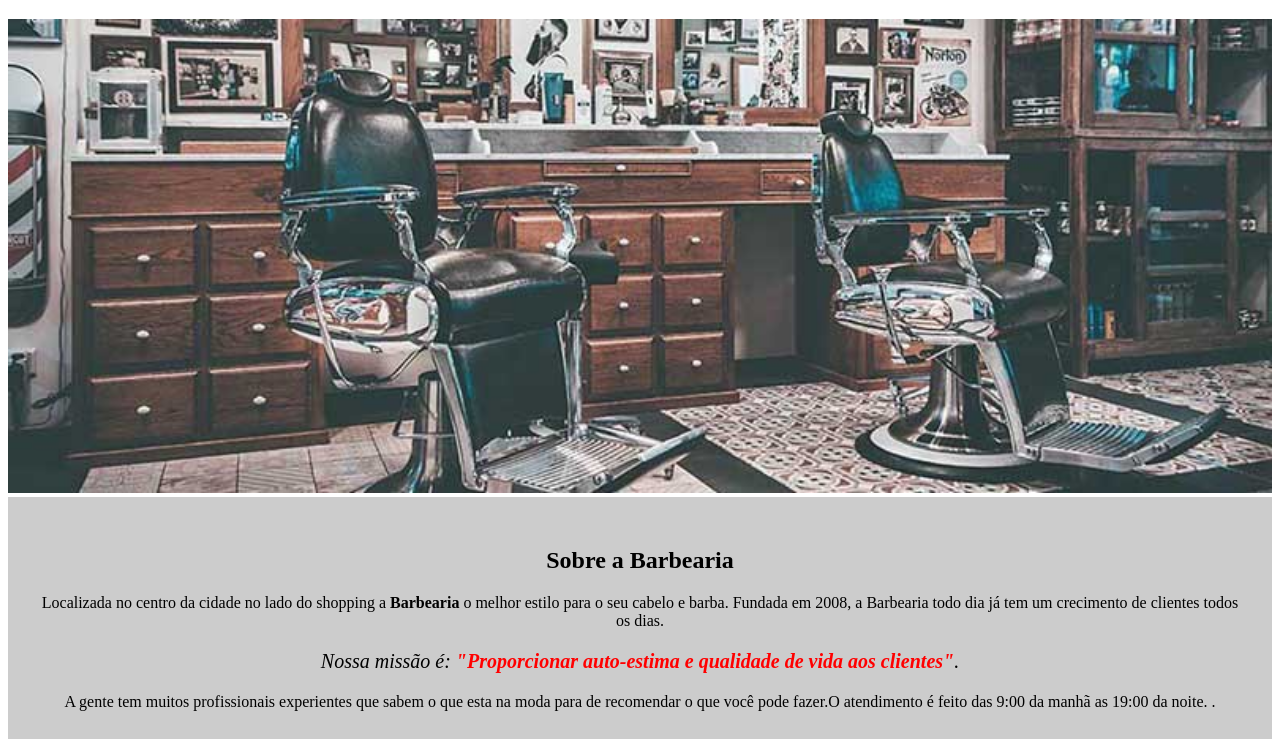
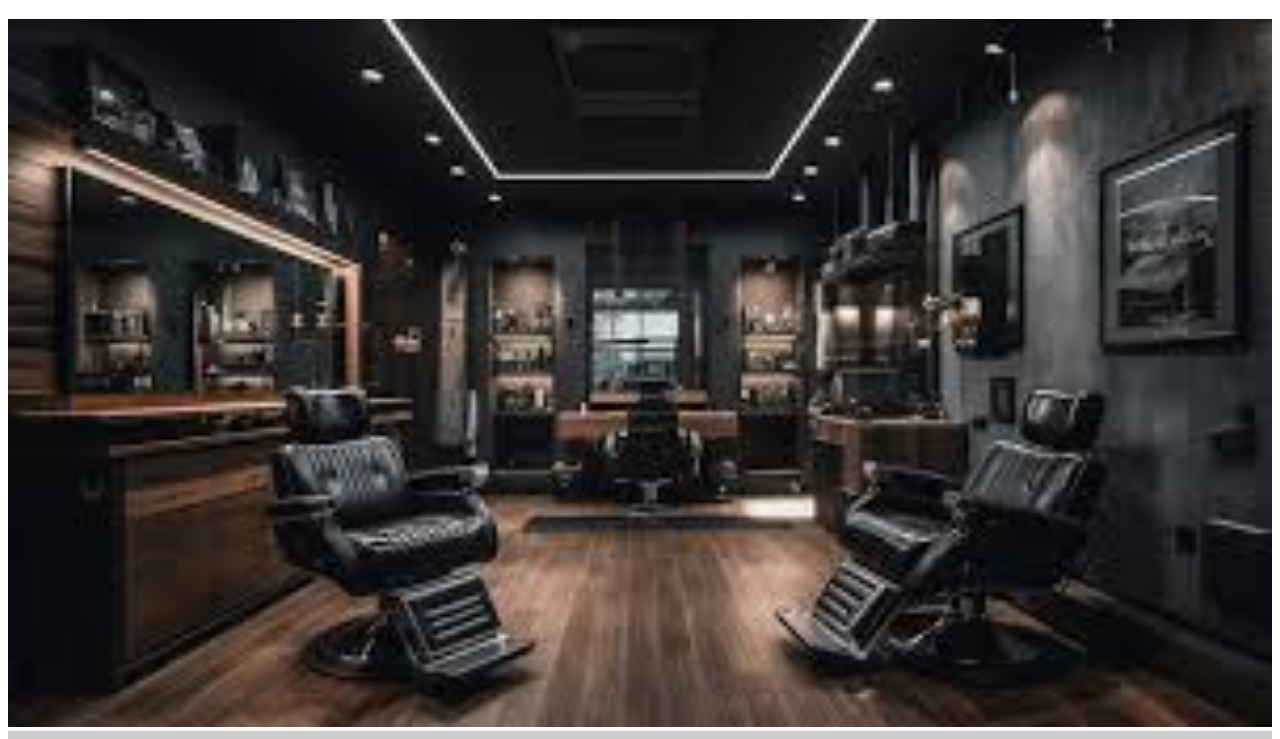
Before and after one commit to vitoriagomes0/barbearia1, a plain HTML site: page index.html in a window 1280 px wide. Shown: the part 61-800 px from the top of the page. Drawn offline with Linux system fonts and the light colour scheme.

Commit message:
imagem baner

```diff
--- a/index.html
+++ b/index.html
@@ -10,7 +10,7 @@
 		<header>
 			<h1 class="titulo-principal">Barbearia</h1>
 		</header>
-		<img id="banner" src="banner.jpg">
+		<img id="banner" src="images.jpeg">
 		<div class="principal">
 			<h2 class="titulo-centralizado">Sobre a Barbearia </h2>
 
```
